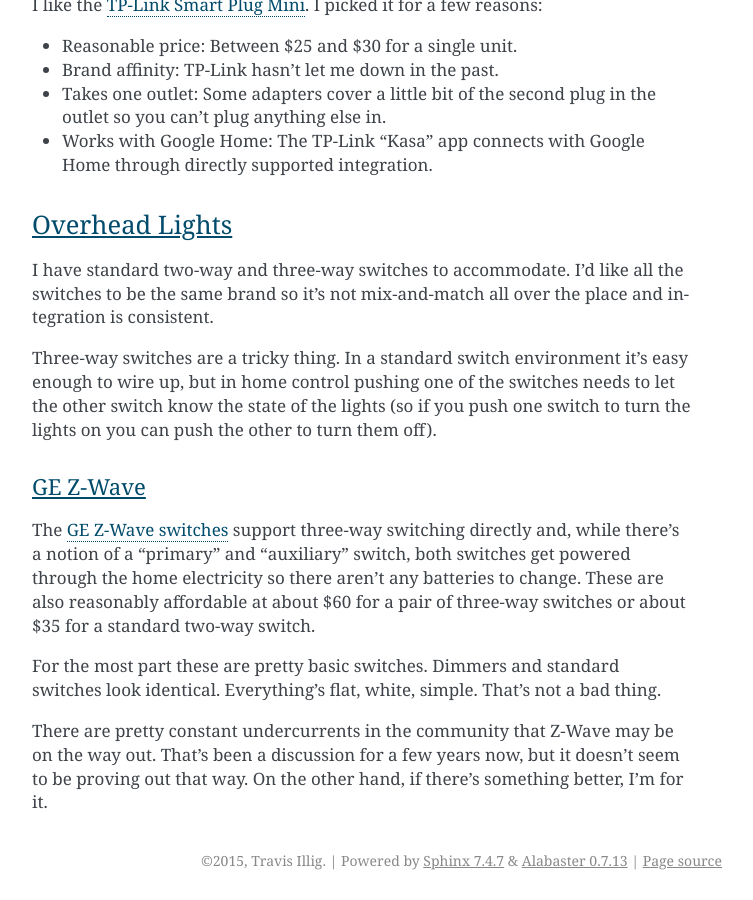
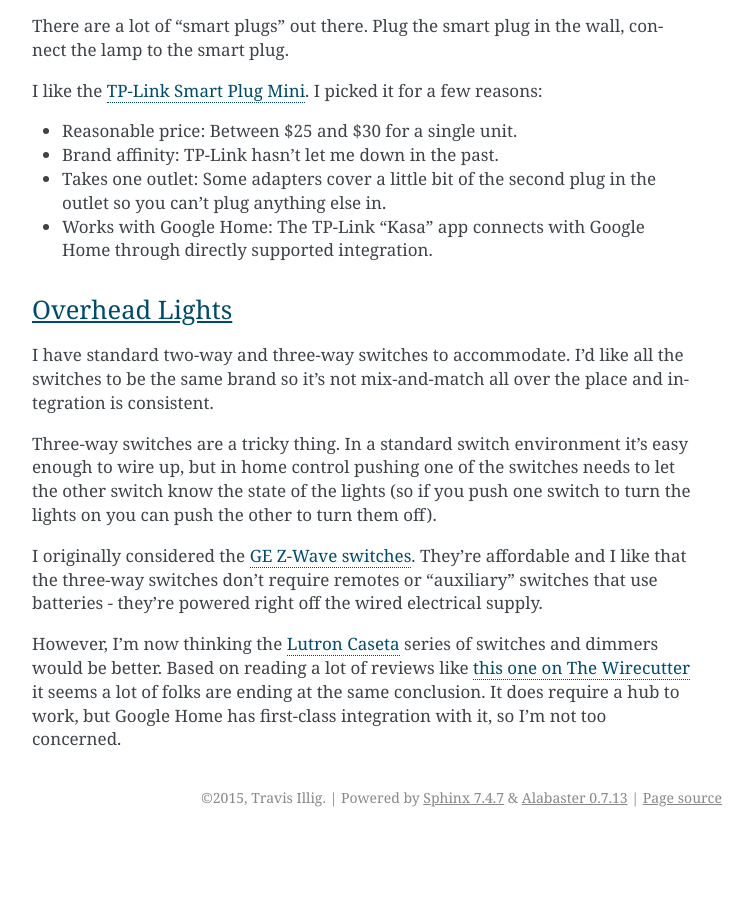
Before and after one commit to tillig/mediacenter, a Sphinx documentation site: the page built from docs/plans/homeautomation.rst, in a window 1280 px wide and 900 px high, scrolled down 6152 px. Shown: the whole window, without its empty margins (388-1141 px from the left). Built offline with Sphinx 7.4.7, drawn with Linux system fonts in a browser that asks for light colours; after the commit the page ends 6989 px from its top, so only the background shows below that; some of the changed text lies outside the part shown.

Commit message:
Blind and light automation notes.

```diff
--- a/docs/plans/homeautomation.rst
+++ b/docs/plans/homeautomation.rst
@@ -132,6 +132,11 @@
 
 You can `hook a Raspberry Pi or an Arduino to a Somfy remote <http://www.instructables.com/id/RaspberryPi-Web-Curtain-Controller/>`_ with a little work. Hypothetically I could do something like this and create a SmartThings app or an IFTTT integration to call the controller when needed. A single-channel Somfy remote costs around $40 and an Arduino is like $15. For $55 and some leg work that might be a more affordable way to make things happen as long as I only need a single channel to run.
 
+Other projects to look at for DIY on this:
+
+- `blind-control <http://romor.github.io/blind-control/>`_: Raspberry Pi with a five-channel Somfy remote.
+- `Somfy_Remote <https://github.com/Nickduino/Somfy_Remote>`_: Emulate a Somfy remote with an Arduino and a 433.42MHz transmitter.
+
 If I actually get full house blinds on a Somfy system I'd need to reconsider the ZRTSI controller.
 
 Serena Shades
@@ -163,11 +168,6 @@
 
 Three-way switches are a tricky thing. In a standard switch environment it's easy enough to wire up, but in home control pushing one of the switches needs to let the other switch know the state of the lights (so if you push one switch to turn the lights on you can push the other to turn them off).
 
-GE Z-Wave
-~~~~~~~~~
+I originally considered the `GE Z-Wave switches <http://amzn.to/2uGR0oh>`_. They're affordable and I like that the three-way switches don't require remotes or "auxiliary" switches that use batteries - they're powered right off the wired electrical supply.
 
-The `GE Z-Wave switches <http://amzn.to/2uGR0oh>`_ support three-way switching directly and, while there's a notion of a "primary" and "auxiliary" switch, both switches get powered through the home electricity so there aren't any batteries to change. These are also reasonably affordable at about $60 for a pair of three-way switches or about $35 for a standard two-way switch.
-
-For the most part these are pretty basic switches. Dimmers and standard switches look identical. Everything's flat, white, simple. That's not a bad thing.
-
-There are pretty constant undercurrents in the community that Z-Wave may be on the way out. That's been a discussion for a few years now, but it doesn't seem to be proving out that way. On the other hand, if there's something better, I'm for it.
+However, I'm now thinking the `Lutron Caseta <http://www.casetawireless.com>`_ series of switches and dimmers would be better. Based on reading a lot of reviews like `this one on The Wirecutter <http://thewirecutter.com/reviews/best-in-wall-wireless-light-switch-and-dimmer/>`_ it seems a lot of folks are ending at the same conclusion. It does require a hub to work, but Google Home has first-class integration with it, so I'm not too concerned.
```
